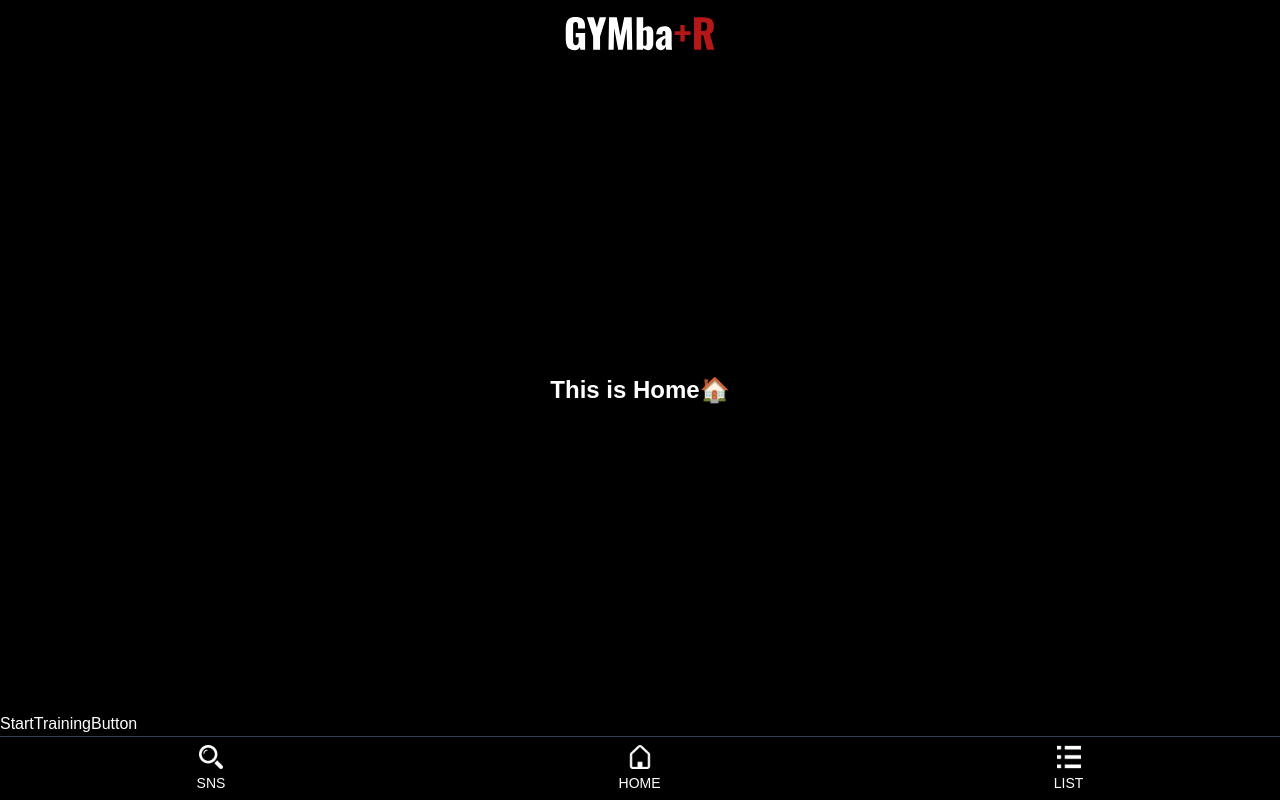
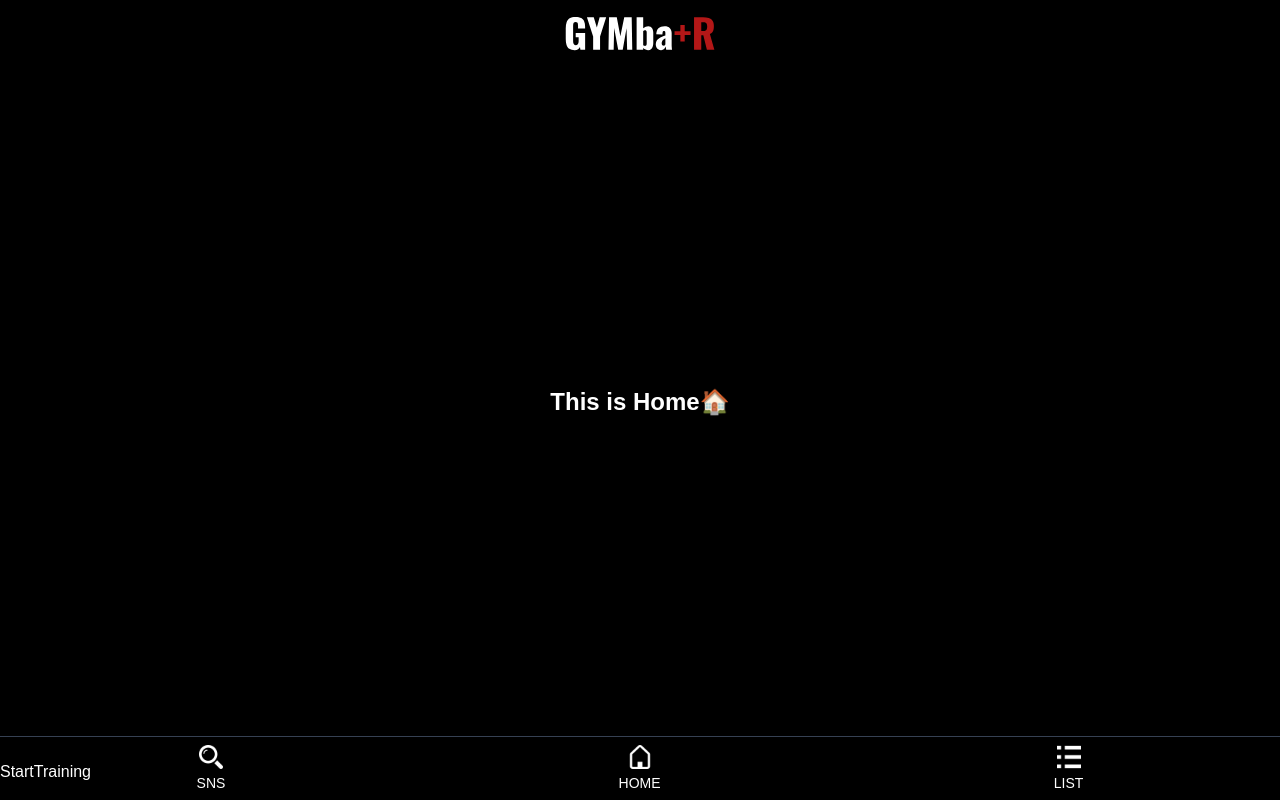
Before and after one commit to X13467980/watnow-SpringProject2025-frontend, a Next.js app: page /home in a window 1280 px wide. Built offline with nearby package versions, Linux system fonts and the light colour scheme.

Commit message:
fix シングルが多いからそっちにするか

```diff
--- a/src/feature/StartTrainingButton/StartTrainingButton.tsx
+++ b/src/feature/StartTrainingButton/StartTrainingButton.tsx
@@ -1,13 +1,13 @@
-"use client";
-import React from "react"
-import { useStartTraining } from "./useStartTraining";
+'use client';
+import React from 'react'
+import { useStartTraining } from './useStartTraining';
 
 const StartTrainingButton = () => {
-  const { handleClick } = useStartTraining("/training");
+  const { handleClick } = useStartTraining('/training');
   return (
     <div>
-      <button onClick={handleClick}>
-        StartTrainingButton
+      <button onClick={handleClick} className='fixed bottom-4'>
+        StartTraining
       </button>
     </div>
   )
--- a/src/feature/StartTrainingButton/useStartTraining.ts
+++ b/src/feature/StartTrainingButton/useStartTraining.ts
@@ -1,6 +1,6 @@
-"use client";
+'use client';
 
-import { useRouter } from "next/navigation";
+import { useRouter } from 'next/navigation';
 
 export const useStartTraining = (href: string) => {
   const router = useRouter();
```
